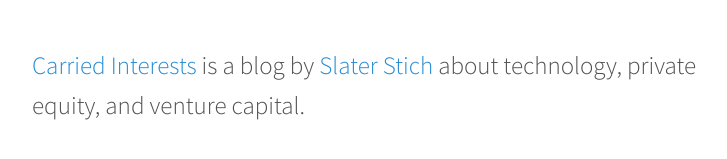
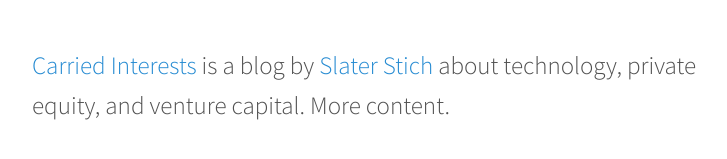
Before and after one commit to sl8r000/carried-interests, a Jekyll site: the page built from about.md, in a window 1280 px wide. Shown: the part 171-330 px from the top of the page, without its empty margins (248-975 px from the left). Built offline with Jekyll 4.4.1, drawn with Linux system fonts in a browser that asks for light colours.

Commit message:
new content

```diff
--- a/about.md
+++ b/about.md
@@ -3,4 +3,4 @@ title: About
 permalink: /about/
 ---
 
-<p class="lead"><a href="/">Carried Interests</a> is a blog by <a href="http://slaterstich.com">Slater Stich</a> about technology, private equity, and venture capital.</p>
+<p class="lead"><a href="/">Carried Interests</a> is a blog by <a href="http://slaterstich.com">Slater Stich</a> about technology, private equity, and venture capital. More content.</p>
```
